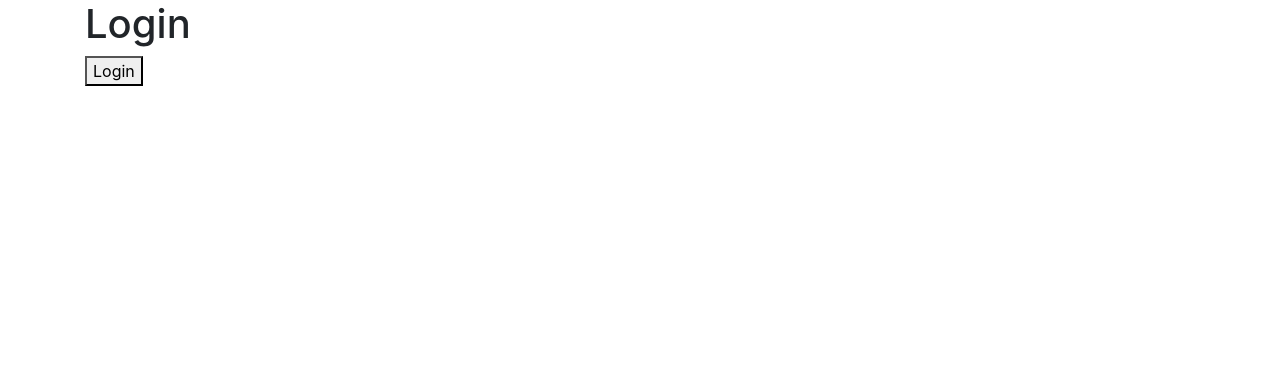
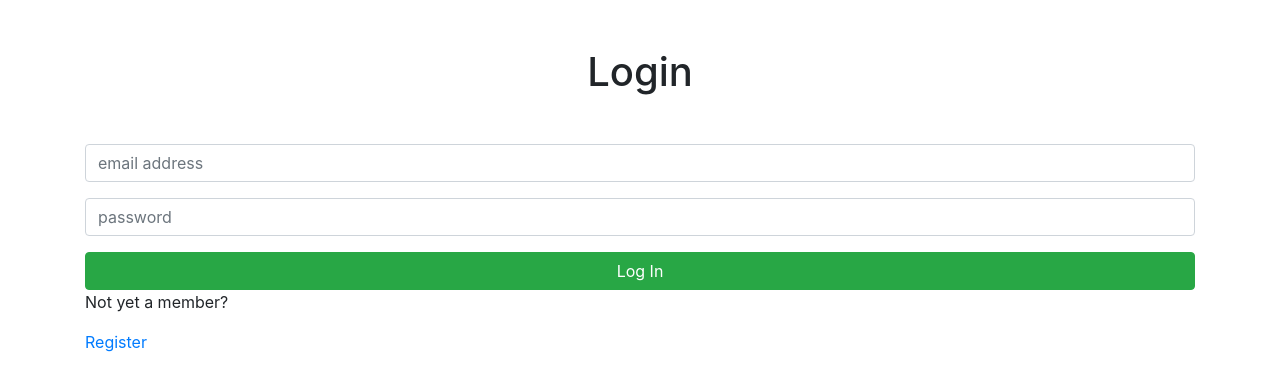
Before and after one commit to bsgauthierwebdev/jwt-auth-tutorial, a React (Create React App) app in the folder client/: page /login in a window 1280 px wide. Shown: the top 390 px of the page. Built offline with nearby package versions, Linux system fonts and the light colour scheme; the HTML template or start-up script is replaced by a standard one.

Commit message:
Build login component

```diff
--- a/client/src/Components/Login.js
+++ b/client/src/Components/Login.js
@@ -1,12 +1,76 @@
-import React, {Fragment} from 'react'
+import React, {Fragment, useState} from 'react'
+import {Link} from 'react-router-dom'
 
 const Login = ({setAuth}) => {
+
+  const [inputs, setInputs] = useState({
+    email: '',
+    password: ''
+  })
+
+  const {email, password} = inputs
+
+  const onChange = (e) => {
+    setInputs({...inputs, [e.target.name]: e.target.value})
+    // console.log(inputs)
+  }
+
+  const onSubmitForm = async(e) => {
+    e.preventDefault()
+
+    try {
+
+      // console.log('It works!!!')
+
+      const body = {email, password}
+
+      const response = await fetch(
+        'http://localhost:8800/auth/login', {
+          method: 'POST',
+          headers: {'Content-Type': 'application/json'},
+          body: JSON.stringify(body)
+        }
+      )
+
+      const parseRes = await response.json()
+
+      // console.log(parseRes)
+
+      localStorage.setItem('token', parseRes.token)
+
+      setAuth(true)
+
+    } catch (err) {
+      console.error(err.message)
+    }
+  }
+
   return (
     <Fragment>
-        <h1>Login</h1>
-        <button onClick = {() => setAuth(true)}>
-          Login
-        </button>
+        <h1 className = 'text-center my-5'>Login</h1>
+        <form onSubmit = {onSubmitForm}>
+          <input
+            type = 'email'
+            name = 'email'
+            placeholder = 'email address'
+            className = 'form-control my-3'
+            value = {email}
+            onChange = {e => onChange(e)}
+          />
+          <input
+            type = 'password'
+            name = 'password'
+            placeholder = 'password'
+            className = 'form-control my-3'
+            value = {password}
+            onChange = {e => onChange(e)}
+          />
+          <button className = 'btn btn-success btn-block'>
+            Log In
+          </button>
+        </form>
+        <p>Not yet a member?</p>
+        <Link to = '/register'>Register</Link>
     </Fragment>
   )
 }
```
